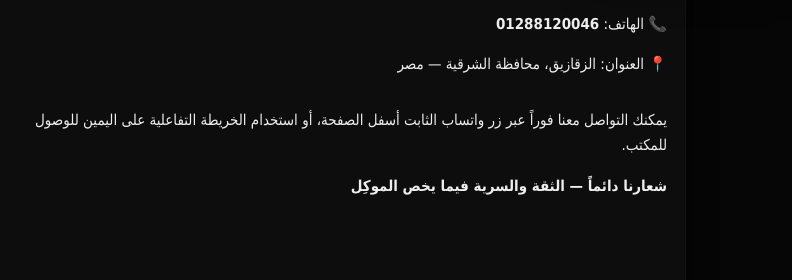
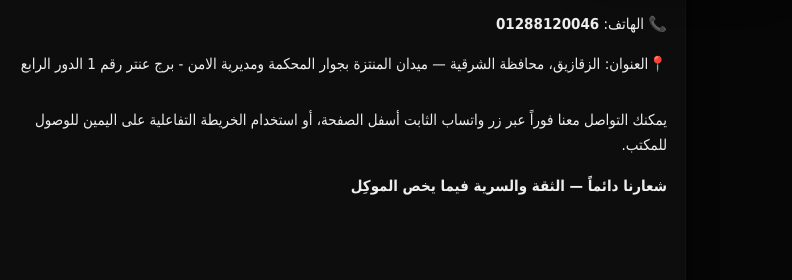
Before and after one commit to mai253/alameen-and-alnajjar, a plain HTML site: page index.html in a window 1280 px wide. Shown: the part 799-1079 px from the top of the page, 488-1280 px from the left. Drawn offline with Linux system fonts and the light colour scheme.

Commit message:
Update index.html

```diff
--- a/index.html
+++ b/index.html
@@ -110,7 +110,7 @@
     <section class="card reveal" id="contact">
       <h2>تواصل معنا</h2>
       <p>📞 الهاتف: <strong>01288120046</strong></p>
-      <p>📍 العنوان: الزقازيق، محافظة الشرقية — مصر</p>
+      <p>📍العنوان: الزقازيق، محافظة الشرقية — ميدان المنتزة بجوار المحكمة ومديرية الامن - برج عنتر رقم 1 الدور الرابع </p>
 
       <div class="split" style="margin-top:14px">
         <div>
```
